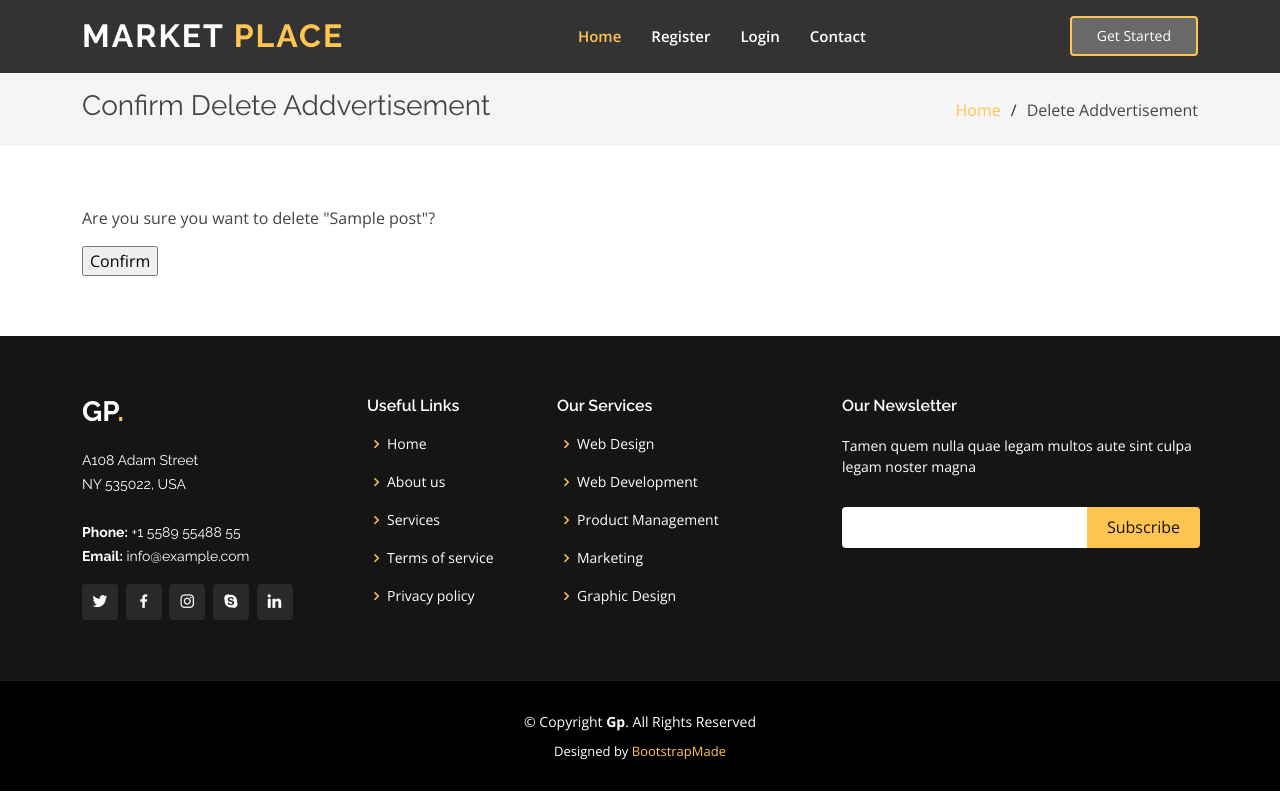
After one commit to zahra-raha/market, a Django app: a page that uses templates/post_confirm_delete.html in a window 1280 px wide. The commit adds this page. Run offline with Django 3.2, Linux system fonts and the light colour scheme; tables that the repository leaves empty hold one stand-in row (values such as "Sample post"); some libraries are stand-ins or nearby versions.

Commit message:
Add delete post

```diff
--- a/poster/models.py
+++ b/poster/models.py
@@ -68,7 +68,7 @@ class Customer(models.Model):
     phone = models.CharField(max_length=15)
     message = models.TextField(blank=True)
     post_id = models.ForeignKey(Post, on_delete=models.CASCADE,
-                             related_name="posts")
+                                related_name="posts")
     created_on = models.DateTimeField(auto_now_add=True)
 
     class Meta:
--- a/poster/urls.py
+++ b/poster/urls.py
@@ -7,5 +7,7 @@ urlpatterns = [
     path("post/new", views.NewPost.as_view(), name="new_post"),
     path('post/edit/<slug:slug>/', views.EditPost.as_view(),
          name='post_update'),
+    path('post/delete/<slug:slug>/', views.DeletePost.as_view(),
+         name='post_delete'),
     path('<slug:slug>/', views.PostDetail.as_view(), name='post_detail'),
 ]
--- a/poster/views.py
+++ b/poster/views.py
@@ -50,7 +50,6 @@ class MyPostList(generic.ListView):
 
 class NewPost(View):
     def get(self, request):
-
         return render(
             request,
             "new_post.html",
@@ -103,7 +102,8 @@ class EditPost(View):
     def post(self, request, slug, *args, **kwargs):
         queryset = Post.objects
         post = get_object_or_404(queryset, slug=slug)
-        post_form = PostForm(data=request.POST, files=request.FILES, instance=post)
+        post_form = PostForm(data=request.POST, files=request.FILES,
+                             instance=post)
 
         if post_form.is_valid():
             epost = post_form.save(commit=False)
@@ -129,6 +129,10 @@ class EditPost(View):
             )
 
 
+class DeletePost(generic.DeleteView):
+    model = Post
+    template_name = 'post_confirm_delete.html'
+    success_url = "/posts/my-posts"
 
 
 class CategoryList(generic.ListView):
--- /dev/null
+++ b/templates/post_confirm_delete.html
@@ -0,0 +1,32 @@
+{% extends "base.html" %}
+
+{% block content %}
+  <!-- ======= Breadcrumbs ======= -->
+  <section class="breadcrumbs">
+    <div class="container">
+
+      <div class="d-flex justify-content-between align-items-center">
+        <h2>Confirm Delete Addvertisement</h2>
+        <ol>
+          <li><a href="/">Home</a></li>
+          <li>Delete Addvertisement</li>
+        </ol>
+      </div>
+
+    </div>
+  </section><!-- End Breadcrumbs -->
+
+  <section class="inner-page">
+    <div class="container">
+      <div class="row justify-content-center">
+        <form method="post">
+            {% csrf_token %}
+            <p>Are you sure you want to delete "{{ post }}"?</p>
+                <input type="submit" value="Confirm">
+        </form>
+      </div>
+
+    </div>
+  </section>
+
+{% endblock %}
--- a/templates/post_detail.html
+++ b/templates/post_detail.html
@@ -67,6 +67,7 @@
             </ul>
             {% if user.is_authenticated and post.seller|stringformat:"s" == user.username %}
               <a href="{% url 'post_update' post.slug %}"><button class="get-started-btn scrollto">Edit</button></a>
+              <a href="{% url 'post_delete' post.slug %}"><button class="get-started-btn scrollto">Delete</button></a>
             {% endif %}
           </div>
           <div class="portfolio-description">
```
